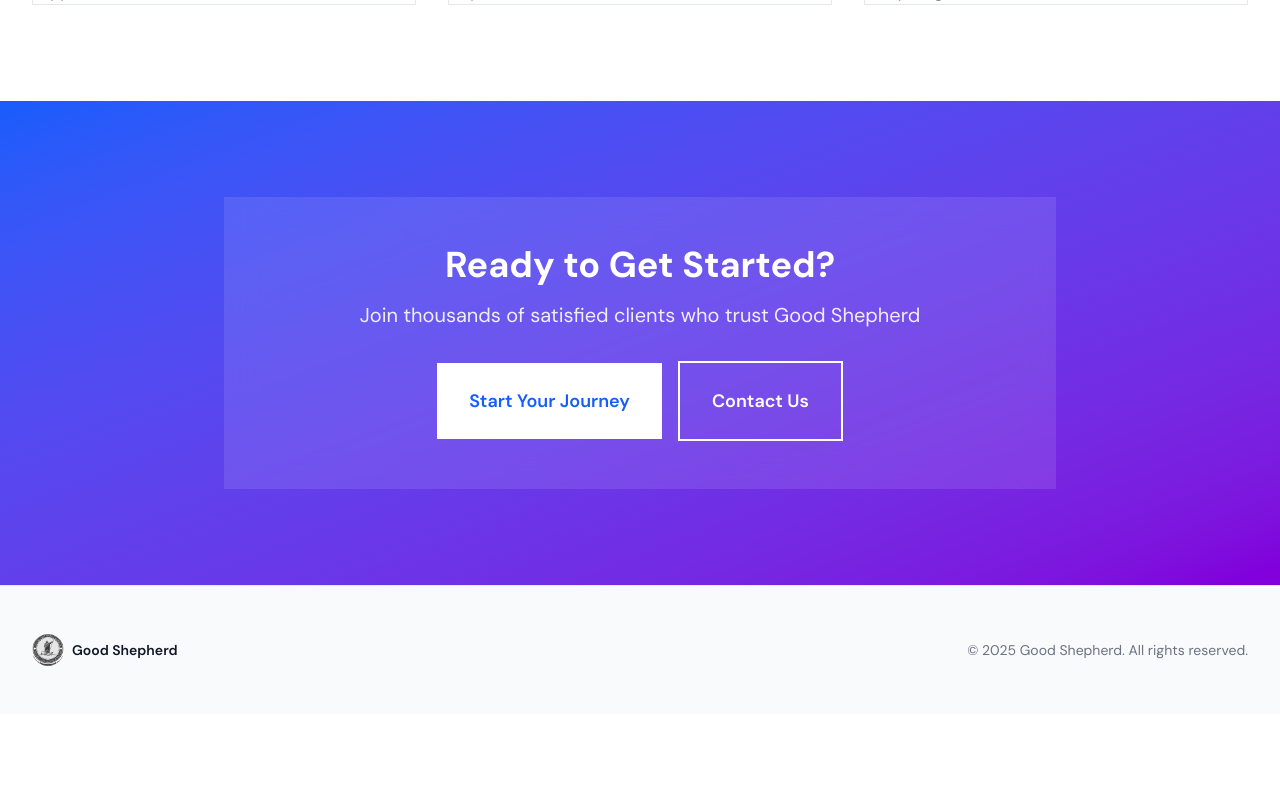
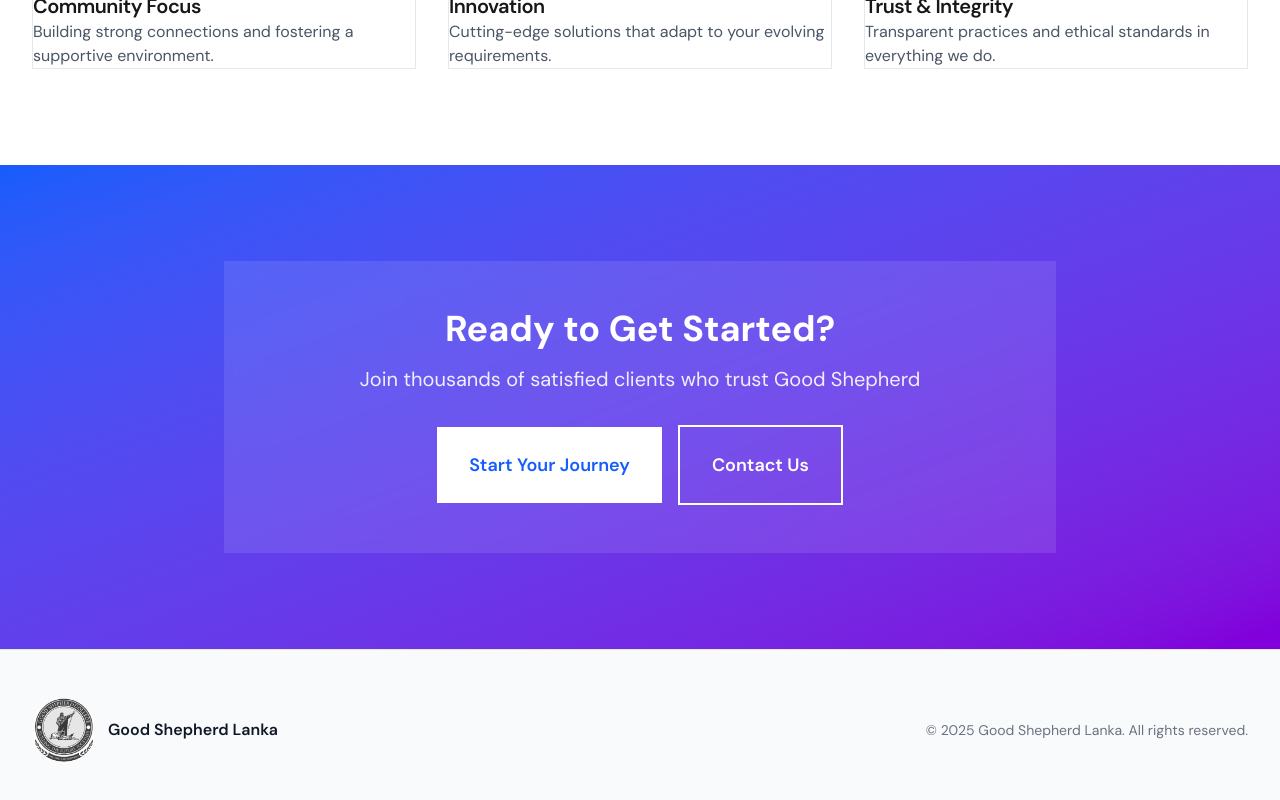
Before and after one commit to diasraphael/monoclient, a Next.js app in the folder apps/good-shepherd/: page / in a window 1280 px wide. Shown: the part 1380-2180 px from the top of the page. Before the commit the page ends 2094 px from the top, so only its background shows below. Built offline with nearby package versions, Linux system fonts and the light colour scheme.

Commit message:
dashboard

```diff
--- a/apps/good-shepherd/src/components/Hero.tsx
+++ b/apps/good-shepherd/src/components/Hero.tsx
@@ -3,7 +3,7 @@ import Image from "next/image";
 
 export function Hero() {
   return (
-    <section className="relative overflow-hidden bg-white py-16 md:py-12 lg:py-16 dark:bg-gray-900">
+    <section className="relative overflow-hidden bg-white py-16 md:py-16 lg:py-24 dark:bg-gray-900">
       <div className="mx-auto max-w-7xl px-4 sm:px-6 lg:px-8">
         <div className="grid items-center gap-12 lg:grid-cols-2 lg:gap-8">
           {/* Left Content */}
--- a/apps/good-shepherd/src/components/LandingPage.tsx
+++ b/apps/good-shepherd/src/components/LandingPage.tsx
@@ -33,21 +33,22 @@ function Footer() {
     <footer className="border-t border-gray-200 bg-gray-50 py-12 dark:border-gray-800 dark:bg-gray-950">
       <div className="mx-auto max-w-7xl px-4 sm:px-6 lg:px-8">
         <div className="flex flex-col items-center justify-between gap-6 md:flex-row">
-          <div className="flex items-center gap-2">
-            <div className="relative h-8 w-8 overflow-hidden rounded-full grayscale">
+          <div className="flex items-center gap-3">
+            <div className="relative h-16 w-16 overflow-hidden rounded-full grayscale">
               <Image
                 src="/logo.jpg"
-                alt="Good Shepherd"
+                alt="Good Shepherd Lanka"
                 fill
-                className="object-cover"
+                className="object-contain"
               />
             </div>
-            <span className="text-sm font-semibold text-gray-900 dark:text-white">
-              Good Shepherd
+            <span className="text-base font-semibold text-gray-900 dark:text-white">
+              Good Shepherd Lanka
             </span>
           </div>
           <p className="text-sm text-gray-500 dark:text-gray-400">
-            © {new Date().getFullYear()} Good Shepherd. All rights reserved.
+            © {new Date().getFullYear()} Good Shepherd Lanka. All rights
+            reserved.
           </p>
         </div>
       </div>
```
